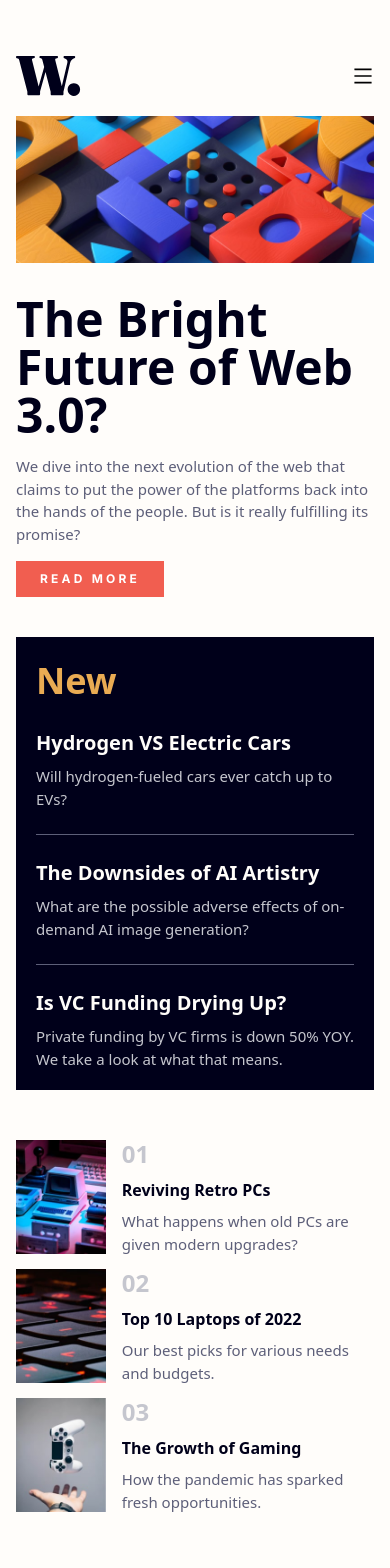
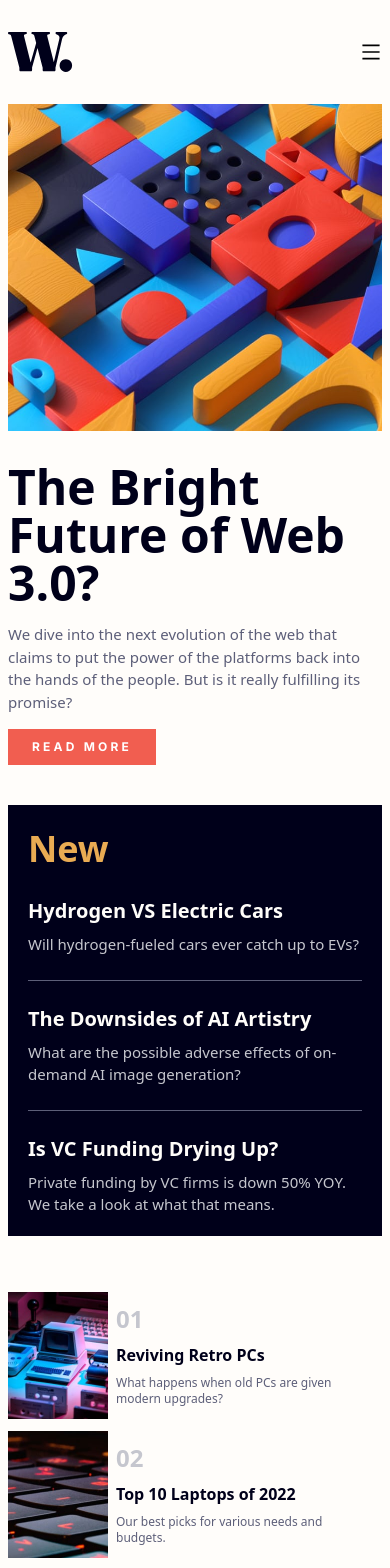
Before and after one commit to rafamorais/news-homepage, a Next.js app: page / in a window 390 px wide. Shown: the top 1568 px of the page. Built offline with nearby package versions, Linux system fonts and the light colour scheme.

Commit message:
Style: Adjust responsive design

```diff
--- a/src/components/Header/index.jsx
+++ b/src/components/Header/index.jsx
@@ -1,8 +1,8 @@
 import Link from "next/link";
 import logo from "@/assets/images/logo.svg";
 import Image from "next/image";
-import { AiOutlineMenu } from "react-icons/ai";
-import { useState } from "react";
+import { AiOutlineClose, AiOutlineMenu } from "react-icons/ai";
+import { useRef, useState } from "react";
 
 const Header = () => {
   const [isActive, setIsActive] = useState(false);
@@ -11,19 +11,27 @@ const Header = () => {
     setIsActive((current) => !current);
   };
 
+  const responsiveMenu = useRef();
+  const openNav = () => {
+    responsiveMenu.current.style.width = "65%";
+    setIsActive(true);
+  };
+  const closeNav = () => {
+    responsiveMenu.current.style.width = "0%";
+    setIsActive(false);
+  };
+
   return (
-    <header className="container mx-auto pt-14 md:pb-10 mb-5">
-      <div className="flex flex-col md:items-center justify-between md:flex-row">
+    <header className="container mx-auto mt-8 mb-8">
+      <div className="flex flex-col sm:items-center justify-between sm:flex-row">
         <div className="flex items-center justify-between">
           <Image src={logo} alt="logo - letter " className="" />
-          <span onClick={handleClick} className="block md:hidden">
+          <span onClick={openNav} className="block sm:hidden">
             <AiOutlineMenu className="text-[22px]" />
           </span>
         </div>
-        <nav
-          className={` ${isActive ? "block" : "hidden"} mt-4 md:mt-0 md:block `}
-        >
-          <ul className="flex flex-col md:flex-row md:gap-11">
+        <nav className={`hidden sm:block `}>
+          <ul className="flex flex-col sm:flex-row sm:gap-11">
             <li className="menu-item">
               <Link href="/">Home</Link>
             </li>
@@ -42,6 +50,50 @@ const Header = () => {
           </ul>
         </nav>
       </div>
+
+      {/* Mobile Menu - open */}
+      <div
+        onClick={closeNav}
+        className={`${
+          isActive ? "w-full " : "w-0 "
+        } fixed overflow-x-hidden h-screen right-0 top-0 flex justify-end bg-[#000]/[.6]`}
+      />
+
+      <div
+        ref={responsiveMenu}
+        className="bg-white h-screen top-0 right-0 transition-all duration-700 w-0 fixed"
+      >
+        <div
+          className={`${
+            isActive ? "block " : "hidden "
+          } absolute top-8 right-4 `}
+        >
+          <span onClick={closeNav} className="">
+            <AiOutlineClose className="text-4xl" />
+          </span>
+        </div>
+
+        <nav className={`responsive-menu px-4 relative top-[15%]`}>
+          <ul className="flex flex-col gap-7">
+            <li className="menu-item">
+              <Link href="/">Home</Link>
+            </li>
+            <li className="menu-item">
+              <Link href="/">New</Link>
+            </li>
+            <li className="menu-item">
+              <Link href="/">Popular</Link>
+            </li>
+            <li className="menu-item">
+              <Link href="/">Trending</Link>
+            </li>
+            <li className="menu-item">
+              <Link href="/">Categories</Link>
+            </li>
+          </ul>
+        </nav>
+      </div>
+      {/* Mobile Menu - open */}
     </header>
   );
 };
--- a/src/pages/_app.js
+++ b/src/pages/_app.js
@@ -1,5 +1,6 @@
-import '@/styles/globals.css'
+import "@/styles/globals.css";
+import "@/styles/responsive.css";
 
 export default function App({ Component, pageProps }) {
-  return <Component {...pageProps} />
+  return <Component {...pageProps} />;
 }
--- a/src/pages/index.jsx
+++ b/src/pages/index.jsx
@@ -18,23 +18,32 @@ export default function Home() {
   return (
     <>
       <Seo title="Home - news" desc="news home page" />
-      <main className="container mx-auto md:px-32 px-4">
+      <main className="container mx-auto md:px-4 px-2">
         <Header />
 
-        <div className=" grid md:grid-cols-3 grid-cols-1">
+        <div className="grid md:grid-cols-3 grid-cols-1">
           <div className="col-span-2 mb-10 md:mb-0">
-            <Image src={webDesktop} alt="logo - letter w" className="md:pr-6" />
-            <div className="flex flex-col md:flew-row mt-8">
-              <h1 className="md:w-[50%] md:pr-12 pb-4">
-                The Bright Future of Web 3.0?
+            <Image
+              src={webDesktop}
+              alt="logo - letter w"
+              className="md:pr-6 hidden md:block"
+            />
+            <Image
+              src={webDesktopMobile}
+              alt="logo - letter w"
+              className="md:pr-6 md:hidden"
+            />
+            <div className="flex flex-col lg:flex-row mt-8">
+              <h1 className="basis-1/2 pb-4">
+                The Bright <br /> Future of Web 3.0?
               </h1>
-              <div className="md:w-[50%] flex flex-col md:pr-6">
+              <div className="basis-1/2 flex flex-col md:pr-6 justify-start">
                 <p className="mb-4 ">
                   We dive into the next evolution of the web that claims to put
                   the power of the platforms back into the hands of the people.
                   But is it really fulfilling its promise?
                 </p>
-                <button className="bg-soft-red hover:bg-very-dark-blue hover:text-off-white px-6 py-[10px] mt-auto w-fit tracking-[0.2rem] track font-bold text-xs text-white font-inter uppercase">
+                <button className="bg-soft-red mt-auto hover:bg-very-dark-blue hover:text-off-white px-6 py-[10px] w-fit tracking-[0.2rem] track font-bold text-xs text-white font-inter uppercase">
                   Read more
                 </button>
               </div>
@@ -67,30 +76,30 @@ export default function Home() {
           </div>
         </div>
 
-        <div className="grid md:grid-cols-3 grid-cols-1 gap-y-3 mt-12 mb-12">
-          <div className="item-grid-gaming">
+        <div className="gaming grid lg:grid-cols-3 grid-cols-1 gap-y-3 mt-14 mb-12">
+          <div className="gaming-info">
             <Image src={retroPcs} alt="retro computer" />
-            <div className="pr-6">
-              <span>01</span>
-              <h5>Reviving Retro PCs</h5>
+            <div className="pr-2 lg:pr-6">
+              <span className="">01</span>
+              <h5 className="">Reviving Retro PCs</h5>
               <p>What happens when old PCs are given modern upgrades?</p>
             </div>
           </div>
 
-          <div className="item-grid-gaming">
+          <div className="gaming-info">
             <Image src={laptops} alt="keyboard computer" />
-            <div className="pr-6">
-              <span>02</span>
-              <h5>Top 10 Laptops of 2022</h5>
+            <div className="pr-2 lg:pr-6">
+              <span className="">02</span>
+              <h5 className="">Top 10 Laptops of 2022</h5>
               <p>Our best picks for various needs and budgets.</p>
             </div>
           </div>
 
-          <div className="item-grid-gaming">
+          <div className="gaming-info">
             <Image src={gamingGrowth} alt="keyboard computer" />
             <div>
-              <span>03</span>
-              <h5>The Growth of Gaming</h5>
+              <span className="">03</span>
+              <h5 className="">The Growth of Gaming</h5>
               <p>How the pandemic has sparked fresh opportunities.</p>
             </div>
           </div>
@@ -99,5 +108,3 @@ export default function Home() {
     </>
   );
 }
-{
-}
--- a/src/styles/globals.css
+++ b/src/styles/globals.css
@@ -5,23 +5,18 @@
   body {
     @apply bg-off-white;
   }
-
   h1 {
     @apply text-5xl font-bold text-very-dark-blue;
   }
-
   h2 {
     @apply text-4xl font-bold text-soft-orange;
   }
-
   h3 {
     @apply text-xl font-bold text-off-white hover:text-soft-orange;
   }
-
   h5 {
     @apply text-base font-bold text-very-dark-blue hover:text-soft-red;
   }
-
   p {
     @apply text-[15px] text-dark-grayish-blue;
   }
@@ -40,16 +35,20 @@
   .item-new-section p {
     @apply text-grayish-blue mt-2;
   }
-  .item-grid-gaming {
-    @apply flex gap-4 items-center;
+
+  .gaming-info {
+    @apply flex gap-2 items-center;
   }
-  .item-grid-gaming img {
-    @apply object-cover h-[114px] w-[100px];
+  .gaming-info img {
+    @apply w-[100px];
   }
-  .item-grid-gaming span {
+  .gaming-info span {
     @apply text-grayish-blue font-bold text-2xl;
   }
-  .item-grid-gaming h5 {
-    @apply py-2;
+  .gaming-info h5 {
+    @apply text-base py-2;
+  }
+  .gaming-info p {
+    @apply text-xs;
   }
 }
--- /dev/null
+++ b/src/styles/responsive.css
@@ -0,0 +1,12 @@
+.responsive-menu .menu-item {
+  @apply text-xl;
+}
+
+@media screen and (min-width: 1024px) {
+  .gaming-info {
+    @apply gap-4;
+  }
+  .gaming-info p {
+    @apply text-sm;
+  }
+}
```
